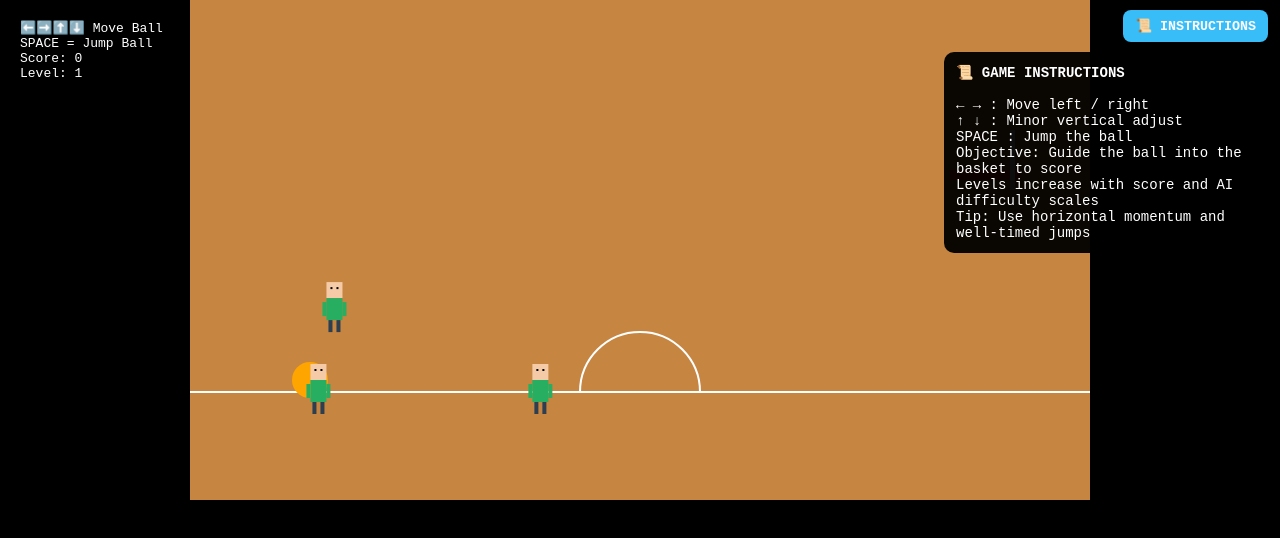
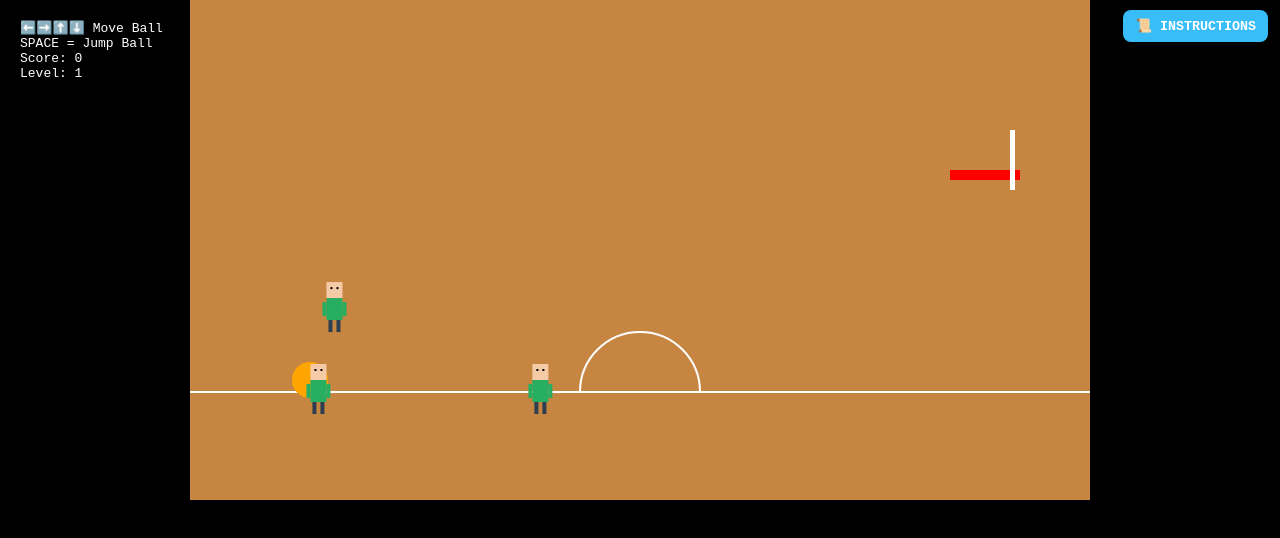
Before and after one commit to sharmag-26/Games, a plain HTML site: page Basketball_Game.html in a window 1280 px wide. Drawn offline with Linux system fonts and the light colour scheme.

Commit message:
Show instructions only on button click in Basketball_Game.html

```diff
--- a/Basketball_Game.html
+++ b/Basketball_Game.html
@@ -45,10 +45,10 @@
     color: white;
     padding: 12px;
     border-radius: 10px;
-    display: block; /* show by default so users see instructions */
+    display: none; /* hide by default; show on button click */
     font-family: monospace;
     font-size: 14px;
-    z-index: 9999;
+    z-index: 40;
   }
 </style>
 </head>
```
